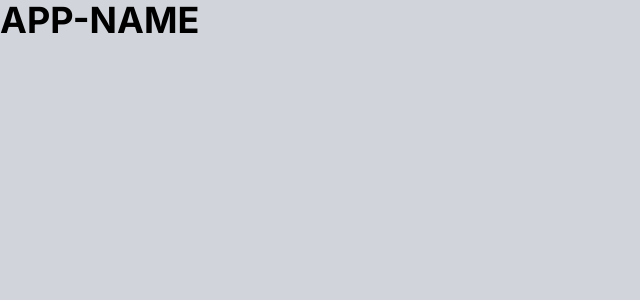
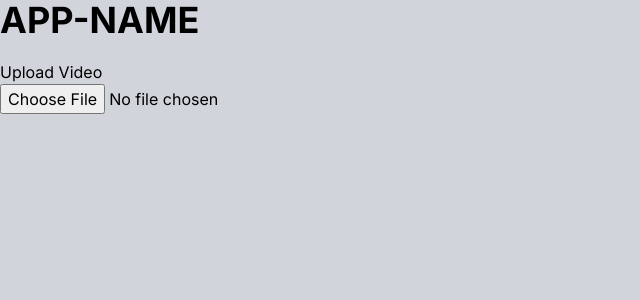
Before and after one commit to domuk-k/voyager-vision, a Next.js app: page / in a window 1280 px wide. Shown: the top 300 px of the page, without its empty margins (0-640 px from the left). Built offline with nearby package versions, Linux system fonts and the light colour scheme.

Commit message:
feat: upload UI

```diff
--- /dev/null
+++ b/src/features/upload/components/UploadForm.tsx
@@ -0,0 +1,30 @@
+import { ChangeEventHandler } from 'react';
+import useUploadVideo from '../hook/useUploadVideo';
+
+function UploadForm() {
+  const { mutateAsync } = useUploadVideo();
+
+  const handleUpload: ChangeEventHandler<HTMLInputElement> = async (event) => {
+    if (!event.target.files) {
+      throw new Error('No file selected');
+    }
+
+    const file = event.target.files[0];
+
+    await mutateAsync({
+      index_id: '641d53987b1f2230dfcd6c03',
+      file,
+    });
+  };
+
+  return (
+    <>
+      <label>
+        <span>Upload Video</span>
+        <input type="file" onChange={handleUpload} />
+      </label>
+    </>
+  );
+}
+
+export default UploadForm;
--- /dev/null
+++ b/src/features/upload/hook/useUploadVideo.ts
@@ -0,0 +1,38 @@
+import axios from 'axios';
+import { PublicAPIError, UploadVideoResponse } from '@/pages/api/types';
+import { useMutation } from '@tanstack/react-query';
+
+type UploadVideoParams = {
+  index_id: string;
+  file: File;
+};
+
+function useUploadVideo() {
+  return useMutation<UploadVideoResponse, PublicAPIError, UploadVideoParams>(
+    ['upload'],
+    uploadVideo,
+    {
+      onSuccess: () => {
+        console.log('upload success');
+      },
+    }
+  );
+}
+
+function uploadVideo({ index_id, file }: UploadVideoParams) {
+  const formData = new FormData();
+
+  formData.append('index_id', index_id);
+  formData.append('file', file);
+
+  return axios
+    .post<UploadVideoResponse>('/api/upload', formData, {
+      method: 'POST',
+      headers: {
+        'Content-Type': 'multipart/form-data',
+      },
+    })
+    .then((res) => res.data);
+}
+
+export default useUploadVideo;
--- a/src/pages/index.tsx
+++ b/src/pages/index.tsx
@@ -1,5 +1,6 @@
 import AppHeader from '@/components/AppHeader';
 import IndexedVideoList from '@/features/browse/components/IndexedVideoList';
+import UploadForm from '@/features/upload/components/UploadForm';
 import { Inter } from 'next/font/google';
 
 const inter = Inter({ subsets: ['latin'] });
@@ -11,7 +12,9 @@ export default function Home() {
     >
       <AppHeader />
       <section className="grid grid-cols-[150px_1fr]">
-        <section></section>
+        <section>
+          <UploadForm />
+        </section>
         <section>
           <IndexedVideoList indexId={'641d53987b1f2230dfcd6c03'} />
         </section>
```
